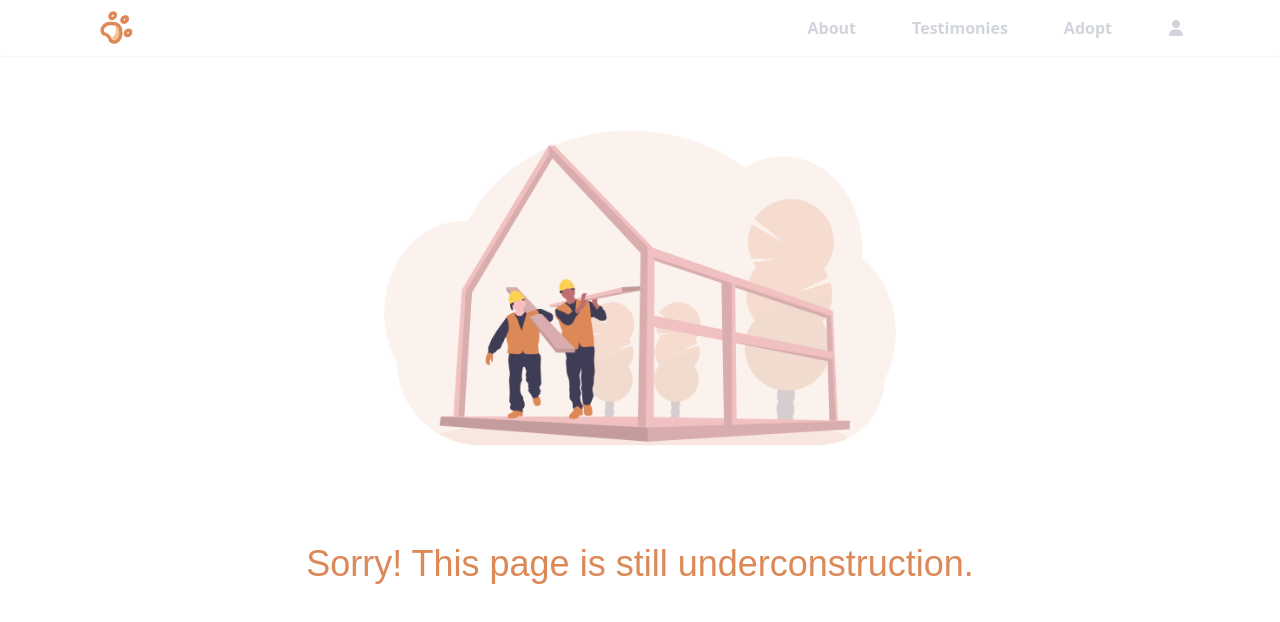
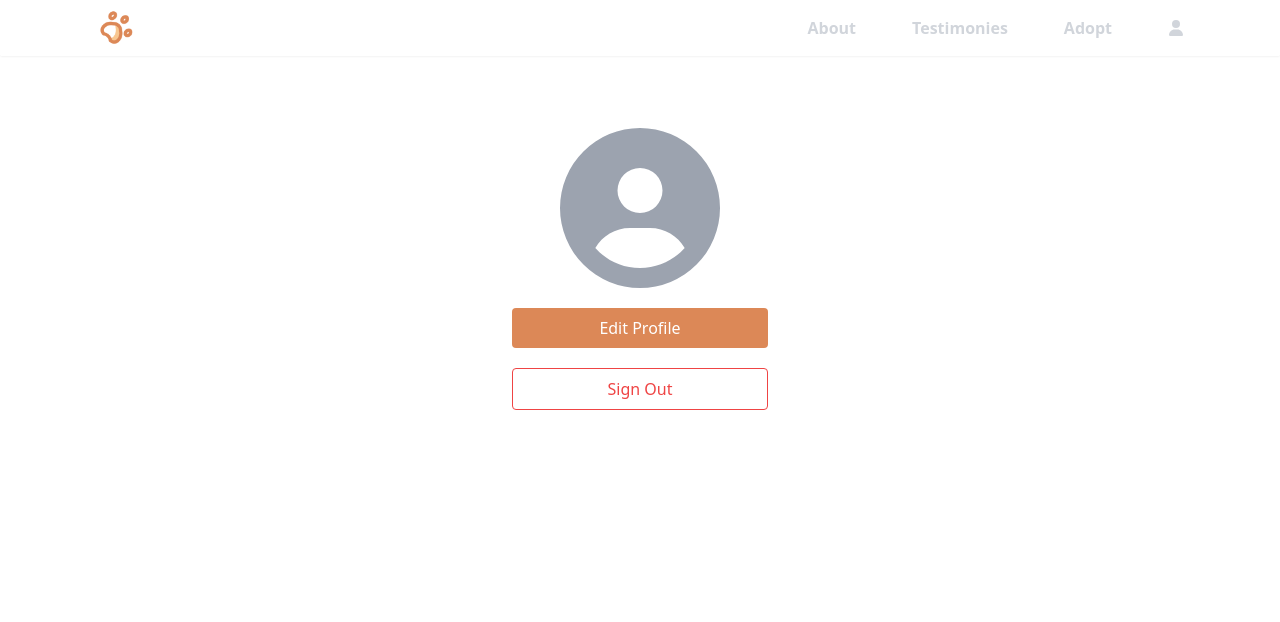
Before and after one commit to michinnn/PetAdoption, a React (Vite) app: page /PetAdoption/profilepage in a window 1280 px wide. Shown: the top 622 px of the page. Built offline with nearby package versions, Linux system fonts and the light colour scheme; a web font is replaced by a local one.

Commit message:
Update-2/12/2024

```diff
--- a/src/Components/Modal/modal.jsx
+++ b/src/Components/Modal/modal.jsx
@@ -1,41 +1,11 @@
-import { IoCloseCircleSharp } from "react-icons/io5";
-import { Link } from "react-router-dom";
-import { MdPrivacyTip } from "react-icons/md";
 
 // TODO: Change html tags to proper ones if it exist
 function Modal(props) {
 
     return(
-        <div className="z-40 bg-black/50 fixed top-0 bottom-0 right-0 left-0">
-            <div className="relative w-full h-full flex items-center justify-center">
-                <div className="w-[90vw] lg:w-[35vw] h-[50vh] bg-white rounded-xl flex flex-col lg:flex-row relative px-6">
-                    <div onClick={props.closeModal} className="absolute top-0 right-0 m-2 p-1 font-bold text-lg cursor-pointer hover:bg-gray-200 text-gray-800 transition-colors duration-300 delay-75 ease-in-out rounded-full">
-                        <IoCloseCircleSharp className='text-2xl'/>
-                    </div>
+       <>
 
-
-                    <div className="flex flex-col justify-center">
-                        <div className="w-full lg:w-full pl-4 pr-10 py-5 flex flex-col">
-                        <div className="flex gap-3">
-                         <MdPrivacyTip className="w-fit h-full pb-2"/>
-                            <div className="font-semibold text-xl pb-2">{props.title}</div>
-                        </div>
-                        <div className="pl-10 text-sm">{props.desc}</div>
-                    </div>
-                        <div className="flex items-center gap-2 pl-48">
-
-                            <Link to="/adoptpage">
-                            <button onClick={props.closeModal}  className="text-[#DC8857] py-2 px-8 rounded hover:underline">Cancel</button>
-                            </Link>
-
-                            <Link to="/adoptionfile">
-                            <button className="bg-[#DC8857] text-white py-2 px-8 rounded">Confirm</button>
-                            </Link>
-                        </div>
-                    </div>
-                </div>
-            </div>
-        </div>
+       </>
     )
 }
 
--- a/src/pages/Profile/profilepage.jsx
+++ b/src/pages/Profile/profilepage.jsx
@@ -1,17 +1,19 @@
 import React from "react";
+import { FaCircleUser } from "react-icons/fa6";
 
 const Profile = () => {
     return(
         <>
 
-        <div className="flex flex-col h-screen w-full items-center px-24 py-24">
-            <div className="h-1/2">
-                <img src="/PetAdoption/underconstruction.png" alt="" className="h-96 w-fit"/>
+            <div className="flex justify-center px-24 py-32">
+                <div className="flex flex-col justify-center">
+                    <FaCircleUser className="w-[20vw] h-[20vh] text-gray-400" />
+                    <div className="flex flex-col pt-5 gap-5">
+                        <button className="bg-[#DC8857] hover:bg-[#DC8857]/90 rounded p-2 text-white">Edit Profile</button>
+                        <button className="border border-red-500 text-red-500 p-2 rounded hover:bg-red-500 hover:text-white">Sign Out</button>
+                    </div>
+                </div>
             </div>
-            <div className="h-1/2">
-                <p className="text-4xl pt-36 font-protest text-[#DC8857]">Sorry! This page is still underconstruction.</p>
-            </div>
-        </div>
 
         </>
     )
```
Also changed, not shown: src/pages/SignIn-SignUp/signin.jsx (added, +11 -0 lines), src/pages/SignIn-SignUp/signup.jsx (added, +11 -0 lines), src/Components/testimonies/testimonies.jsx (added).
